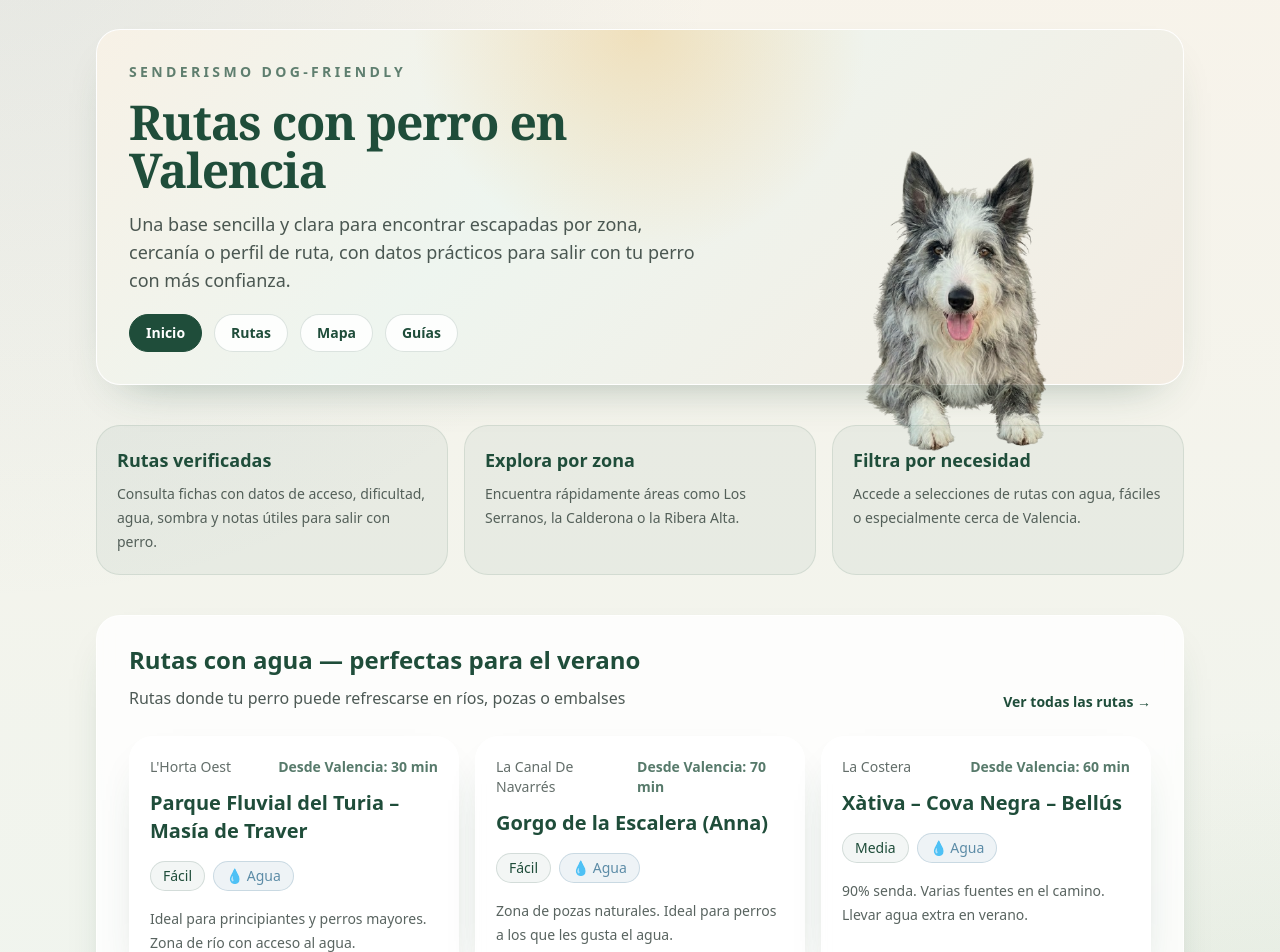
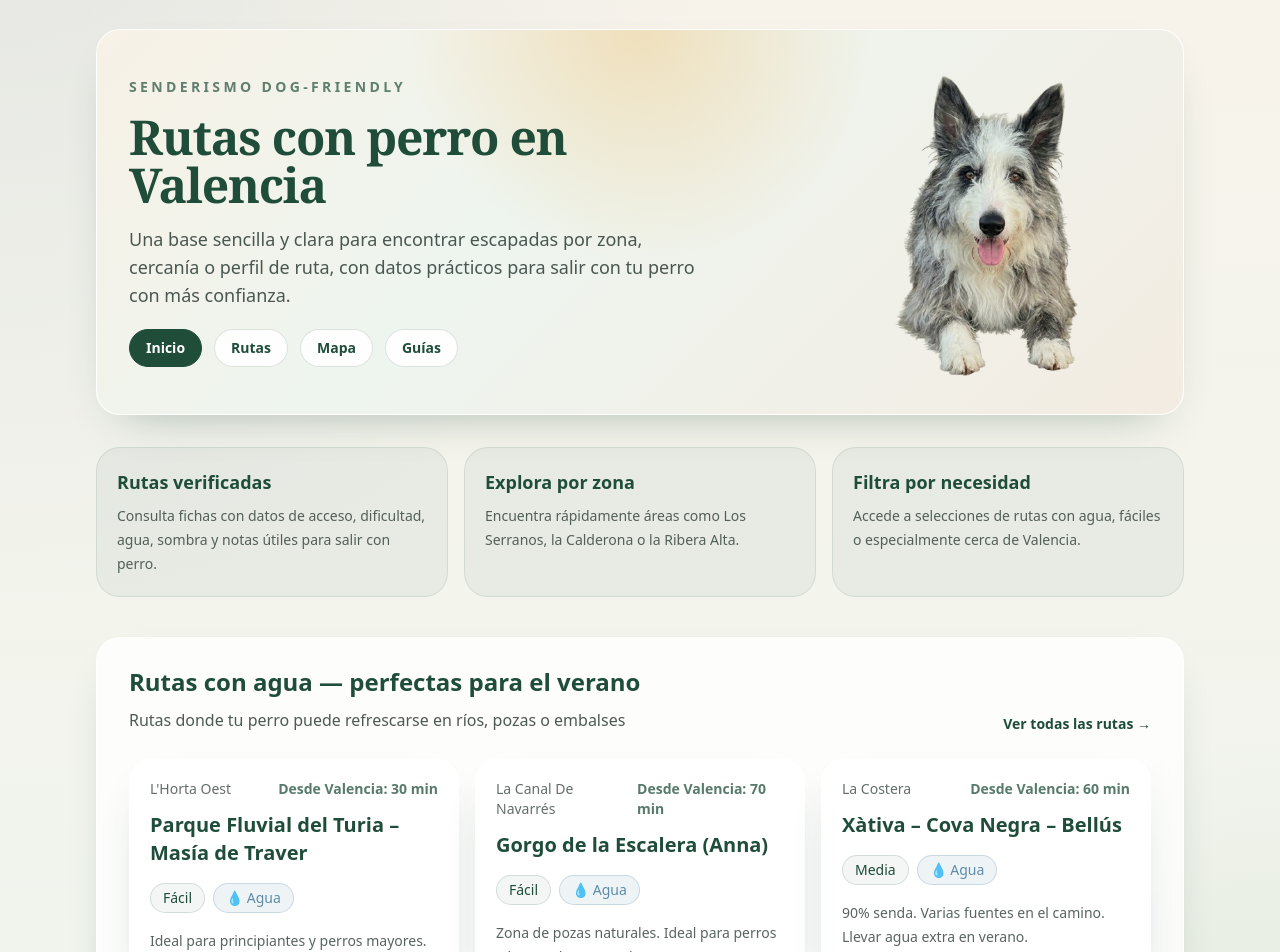
Before and after one commit to eloylt13/rutas-perro-valencia, a Next.js app: page / in a window 1280 px wide. Shown: the part 120-1072 px from the top of the page. Built offline with nearby package versions, Linux system fonts and the light colour scheme.

Commit message:
Fix Nala image layout: conditionally render in layout.tsx using a client component

```diff
--- a/app/layout.tsx
+++ b/app/layout.tsx
@@ -4,6 +4,7 @@ import Image from "next/image";
 import Link from "next/link";
 import { Analytics } from "@vercel/analytics/next";
 import Footer from "@/components/Footer";
+import HeroImage from "@/components/HeroImage";
 import NavMenu from "@/components/NavMenu";
 import SeasonalAlertBanner from "@/components/SeasonalAlertBanner";
 import "leaflet/dist/leaflet.css";
@@ -61,6 +62,9 @@ export default function RootLayout({
                   </p>
                   <NavMenu />
                 </div>
+                <div className="hidden items-center justify-center md:flex md:justify-end">
+                  <HeroImage />
+                </div>
               </div>
             </div>
           </header>
--- a/app/page.tsx
+++ b/app/page.tsx
@@ -143,21 +143,7 @@ export default function HomePage() {
   const zonas = getZonas();
 
   return (
-    <div className="space-y-10 relative">
-      <div className="hidden items-center justify-center md:absolute md:-top-72 md:right-8 md:flex md:w-[320px] lg:right-16 pointer-events-none">
-        <Image
-          src="/nala.png"
-          alt="Nala — la perrita de las rutas"
-          width={320}
-          height={320}
-          className="h-auto w-full max-w-[320px] pointer-events-auto"
-          style={{
-            objectFit: "contain",
-            mixBlendMode: "multiply"
-          }}
-        />
-      </div>
-
+    <div className="space-y-10">
       <section className="grid gap-4 sm:grid-cols-2 lg:grid-cols-3">
         {featureItems.map((item) => (
           <article key={item.title} className="rounded-3xl border border-bosque/10 bg-bosque/5 p-5">
--- /dev/null
+++ b/components/HeroImage.tsx
@@ -0,0 +1,26 @@
+"use client";
+
+import Image from "next/image";
+import { usePathname } from "next/navigation";
+
+export default function HeroImage() {
+  const pathname = usePathname();
+
+  if (pathname !== "/") {
+    return null;
+  }
+
+  return (
+    <Image
+      src="/nala.png"
+      alt="Nala — la perrita de las rutas"
+      width={320}
+      height={320}
+      className="h-auto w-full max-w-[320px]"
+      style={{
+        objectFit: "contain",
+        mixBlendMode: "multiply"
+      }}
+    />
+  );
+}
```
